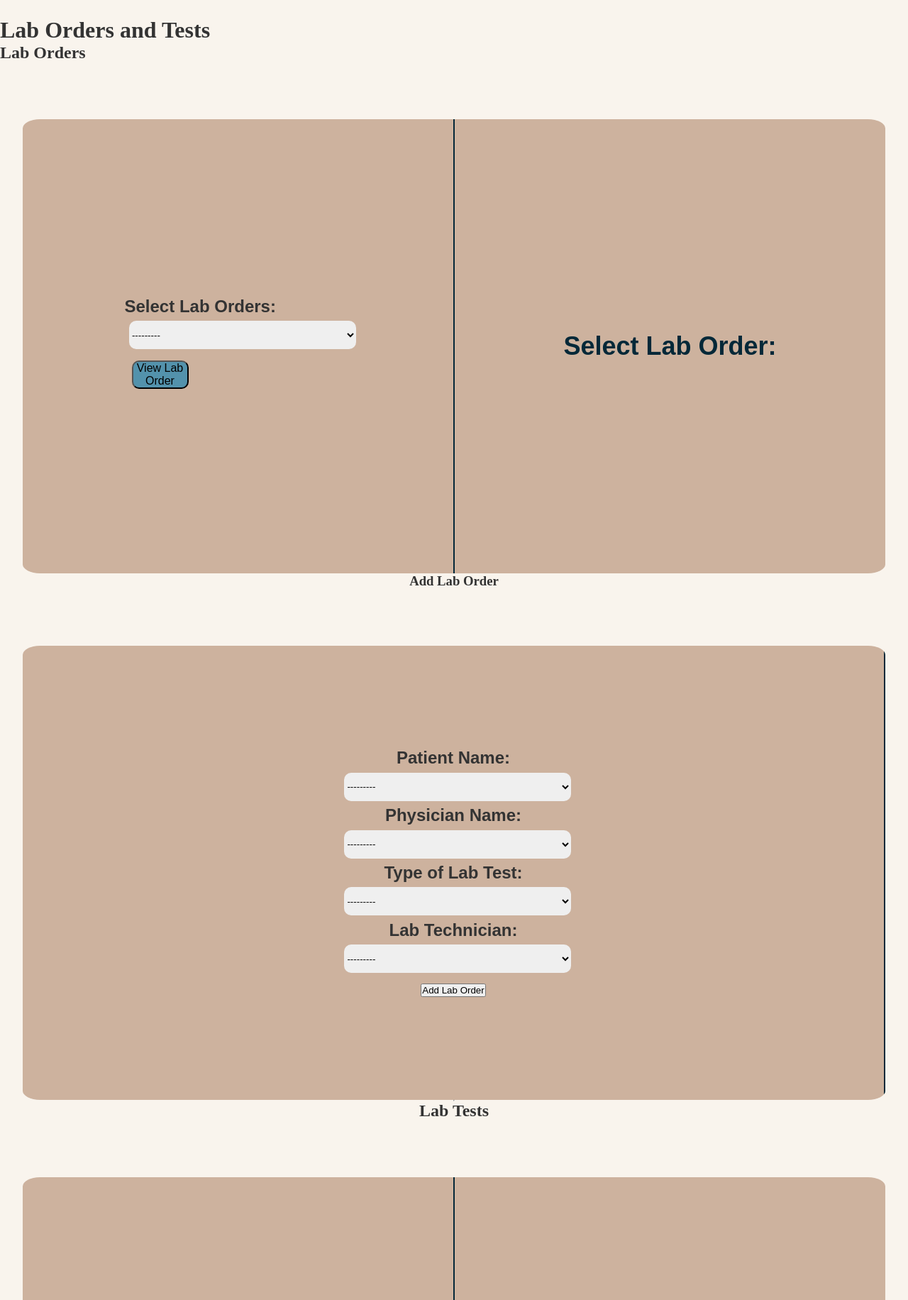
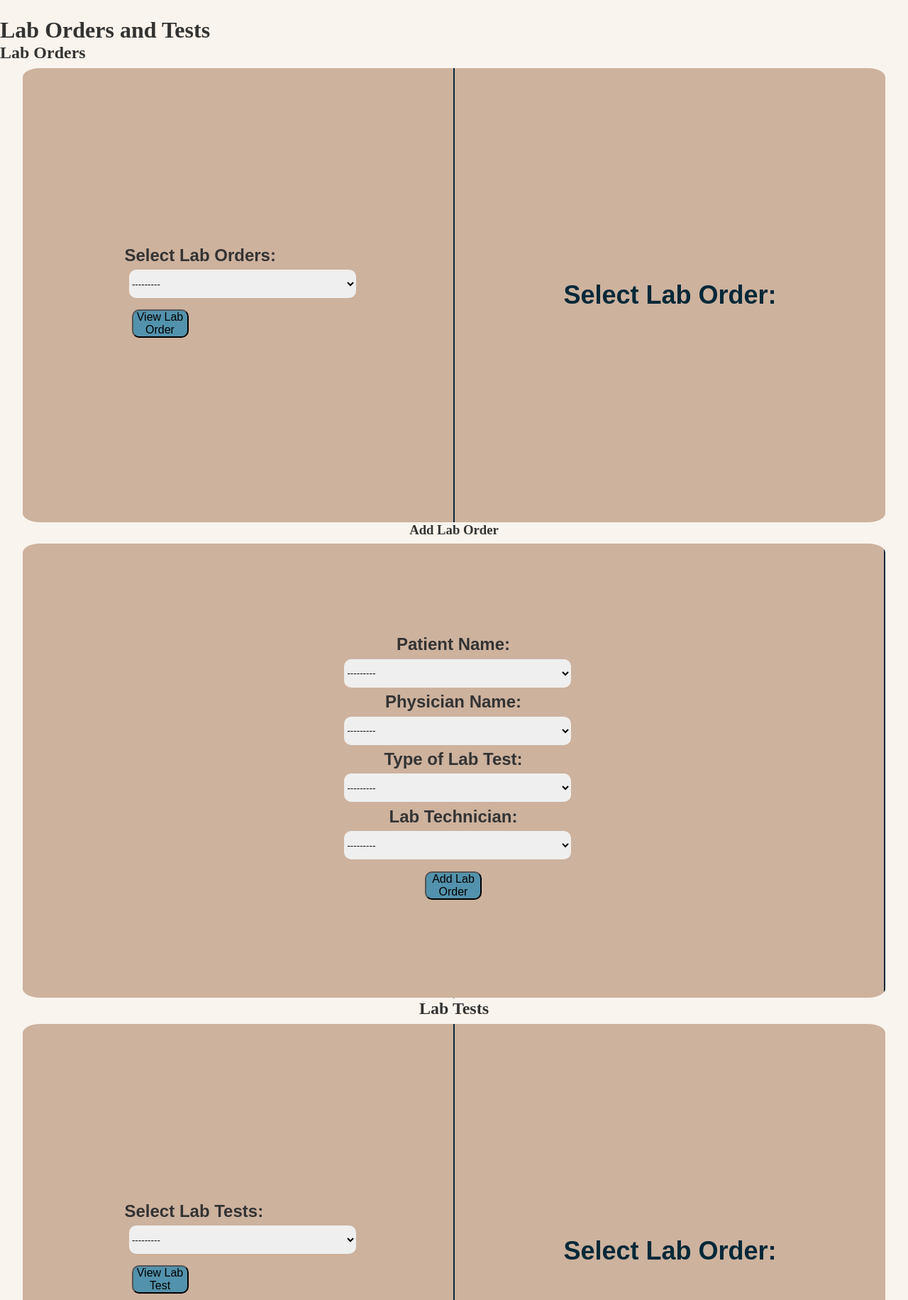
Before and after one commit to jacobopatz/Healthcare-Portal, a Django app: page /LabOrder/ in a window 1280 px wide. Shown: the part 120-1952 px from the top of the page at 71% size. Run offline with Django 5.2, Linux system fonts and the light colour scheme; data comes from the database, SQL or seed files in the repository; data that the repository does not hold is empty; some web fonts are replaced.

Commit message:
Lab Order version 2

```diff
--- a/djangoProject/lab_order/static/css/labOrder.css
+++ b/djangoProject/lab_order/static/css/labOrder.css
@@ -29,7 +29,7 @@ body, html {
     overflow: auto;
     width: 95vw;
     border-radius: 2%;
-    margin-top: 10vh;
+    margin-top: 1vh;
     display: flex;
     flex-direction: row;
     align-items: stretch;
@@ -64,7 +64,7 @@ body, html {
     color: #5392ac;
 }
 
-.select-left button, .select-right button {
+.select-left button, .select-right button, .select-center button {
     background-color: #5392ac;
     width: 10vh;
     height: 5vh;
```
